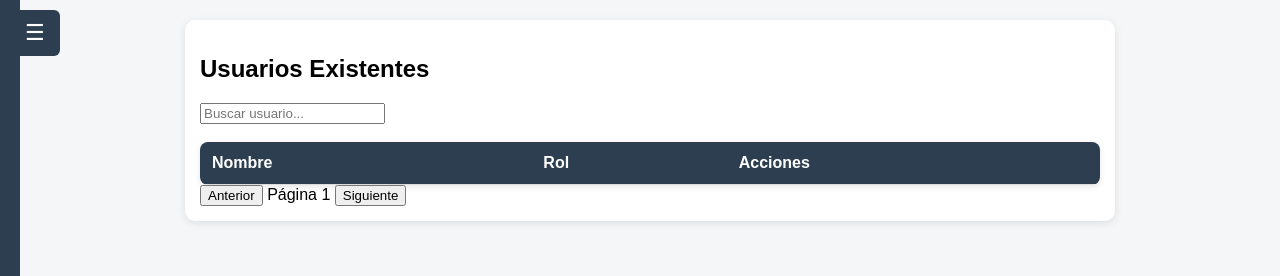
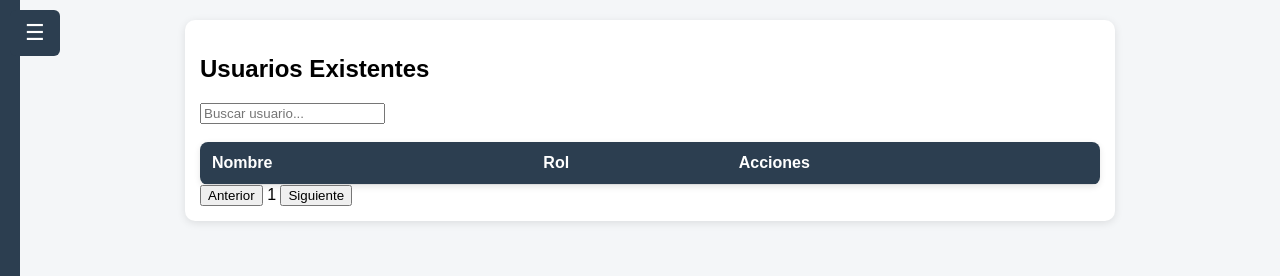
Before and after one commit to ejaval/nutricion-app, a website: page public/dashboard-nutricionista.html in a window 1280 px wide. Shown: the top 276 px of the page. Drawn offline with nearby package versions, Linux system fonts and the light colour scheme.

Commit message:
Update dashboard-nutricionista.html

```diff
--- a/public/dashboard-nutricionista.html
+++ b/public/dashboard-nutricionista.html
@@ -74,7 +74,7 @@
     <!-- PAGINADOR -->
     <div id="paginationControls" class="pagination">
       <button id="prevPage">Anterior</button>
-      <span id="pageIndicator">Página 1</span>
+      <span id="pageIndicator">1</span>
       <button id="nextPage">Siguiente</button>
     </div>
   </div>
```
